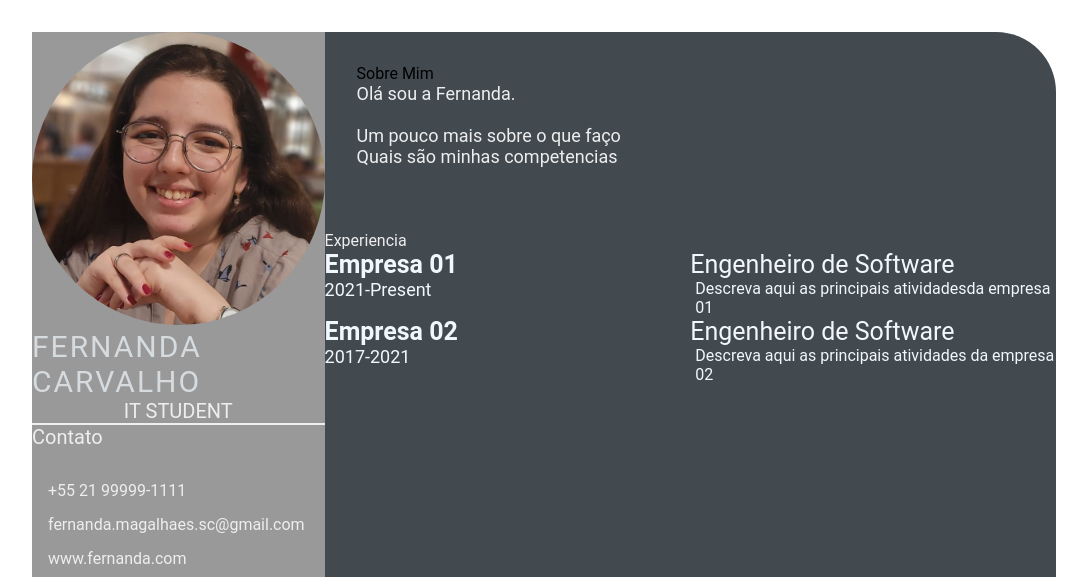
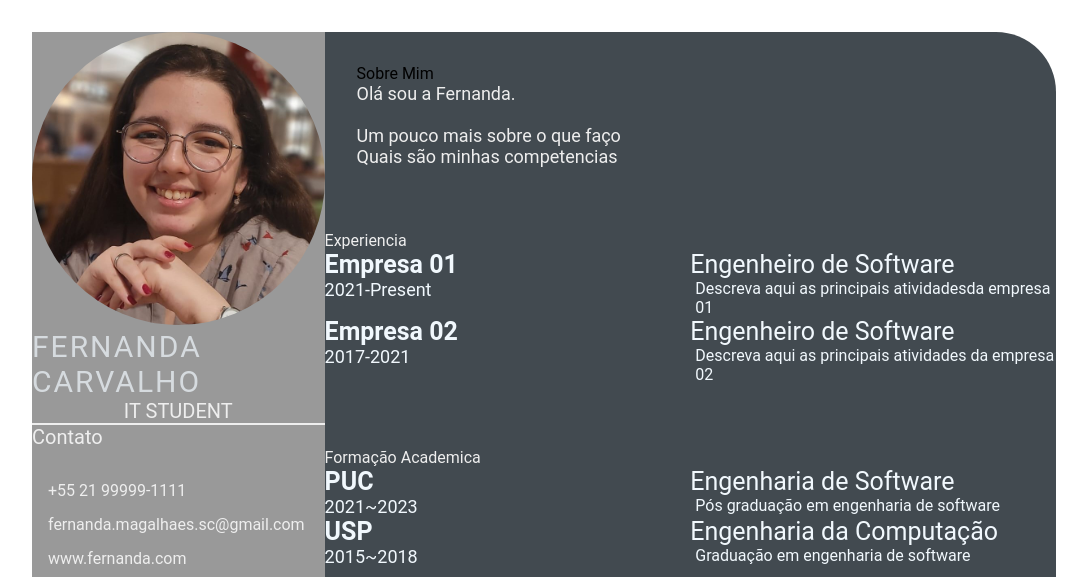
Before and after one commit to FernandaMSC/devweek.github.io, a plain HTML site: page index.html in a window 1280 px wide. Shown: the top 577 px of the page, without its empty margins (96-1183 px from the left). Drawn offline with Linux system fonts and the light colour scheme.

Commit message:
feature: add school (#4)

```diff
--- a/index.html
+++ b/index.html
@@ -1,5 +1,6 @@
 <!DOCTYPE html>
 <html lang="en">
+
 <head>
     <meta charset="UTF-8">
     <meta http-equiv="X-UA-Compatible" content="IE=edge">
@@ -9,6 +10,7 @@
     <link rel="stylesheet" href="style.css">
 
 </head>
+
 <body>
     <main class="resume-contents">
         <section class="left-section">
@@ -21,17 +23,21 @@
                 <div class="contact-info">
                     <p class="left-title">Contato</p>
                     <ul>
-                            <li><i class="fa fa-phone" ></i>+55 21 99999-1111</li>
-                            <li><i class="fa fa-envelope" ></i>fernanda.magalhaes.sc@gmail.com</li>
-                            <li><i class="fa fa-globe" ></i>www.fernanda.com</li>
-                            <li><i class="fa fa-github" ></i>FernandaMSC</li>
+                        <li><i class="fa fa-phone"></i>+55 21 99999-1111</li>
+                        <li><i class="fa fa-envelope"></i>fernanda.magalhaes.sc@gmail.com</li>
+                        <li><i class="fa fa-globe"></i>www.fernanda.com</li>
+                        <li><i class="fa fa-github"></i>FernandaMSC</li>
                     </ul>
                 </div>
                 <div class="skills">
                     <p class="left-title">Skills</p>
                     <ul>
-                            <li><p>HTML, CSS, JavaScript, Python, C, Git & GitHub</p></li>
-                            <li><p>Linux</p></li>
+                        <li>
+                            <p>HTML, CSS, JavaScript, Python, C, Git & GitHub</p>
+                        </li>
+                        <li>
+                            <p>Linux</p>
+                        </li>
                     </ul>
                 </div>
             </section>
@@ -72,7 +78,33 @@
                     </div>
                 </div>
             </section>
+            <section class="education gap">
+                <div class="right-title">Formação Academica</div>
+                <div class="education-contents">
+                    <div class="education-left">
+                        <p class="education-school-name">PUC</p>
+                        <p class="educationp-time-period">2021~2023</p>
+                    </div>
+                    <div class="education-right">
+                        <p class="education-subject">Engenharia de Software</p>
+                        <p class="education-desc">
+                        Pós graduação em engenharia de software
+                        </p>
+                    </div>
+                    <div class="education-left">
+                        <p class="education-school-name">USP</p>
+                        <p class="educationp-time-period">2015~2018</p>
+                    </div>
+                    <div class="education-right">
+                        <p class="education-subject">Engenharia da Computação</p>
+                        <p class="education-desc">
+                        Graduação em engenharia de software
+                        </p>
+                    </div>
+                </div>
+            </section>
         </section>
     </main>
 </body>
+
 </html>
```
Lines whose indentation alone changed are shown as unchanged.
